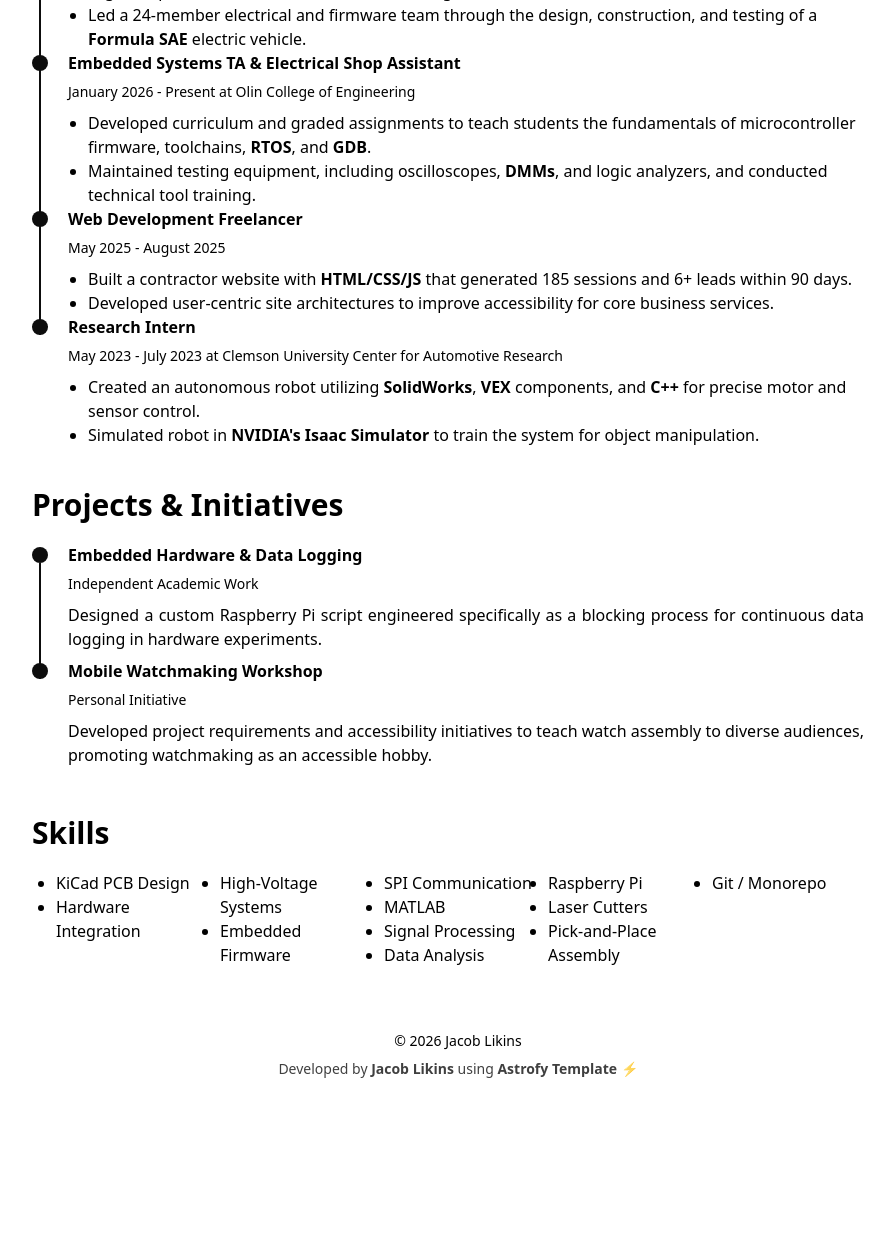
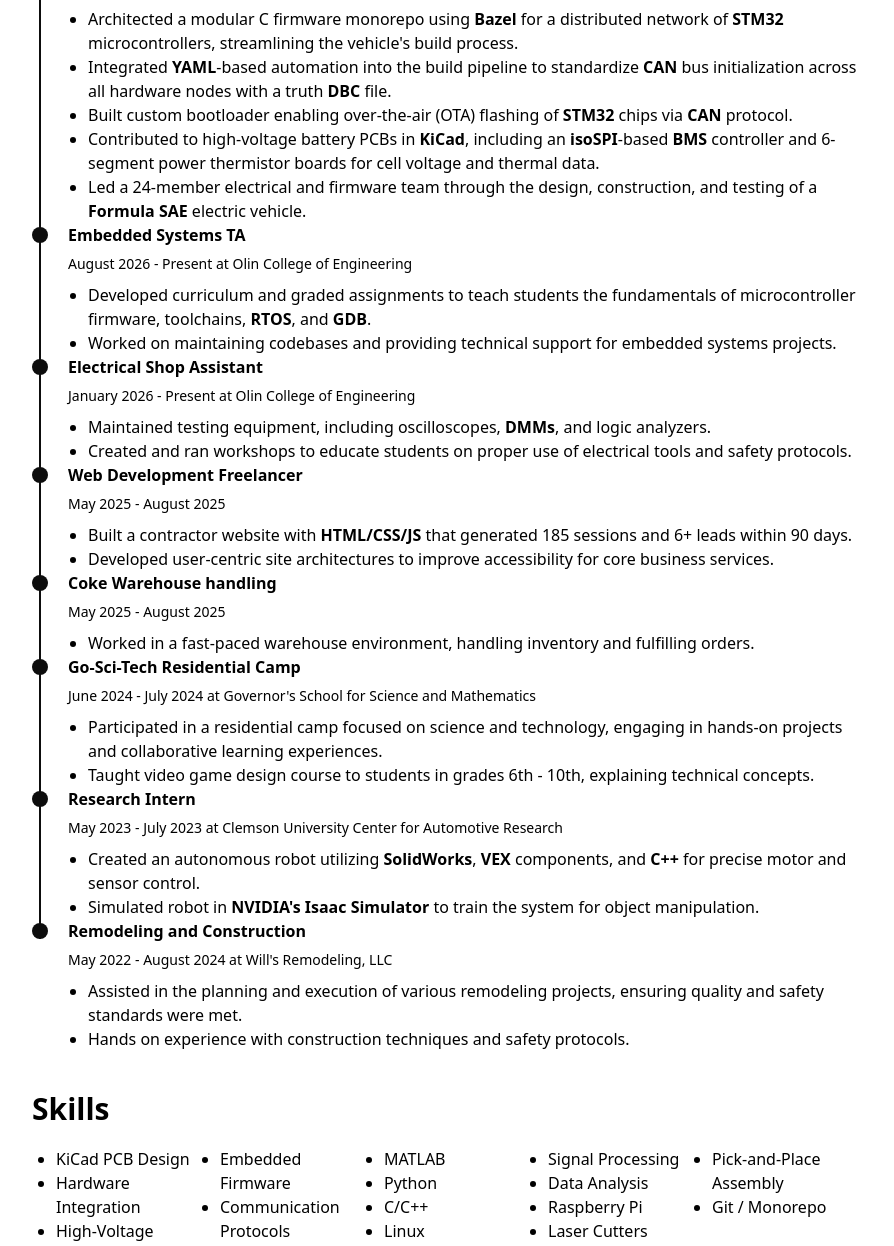
Before and after one commit to jalikins/myportfolio, an Astro site: page /cv in a window 1280 px wide. Shown: the part 945-2191 px from the top of the page, without its empty margins (334-1228 px from the left). Before the commit the page ends 2044 px from the top, so only its background shows below. Built offline with nearby package versions, Linux system fonts and the light colour scheme; Astro itself is replaced by a stand-in of ours.

Commit message:
finnished CV

```diff
--- a/src/pages/cv.astro
+++ b/src/pages/cv.astro
@@ -26,6 +26,22 @@ I am an Electrical and Computing Engineering (ECE) student at Olin College of En
         <li>Relevant Coursework
           <ul class="list-disc ml-5">
             <li>Software Design, Micro Electronics, Computer Architecture, Signals, Integrated Engineering Design, Linear Algebra, Project Management, Calculus I, II, and III, MATLAB, Discrete, Collaborative Design</li>
+          </ul>
+        </li>
+      </ul>
+    </TimeLineElement>
+
+    <TimeLineElement
+      title="South Carolina Governor's School for Science and Mathematics"
+      subtitle="Class of 2024 | Governor's High School Diploma"
+    >
+      <ul class="list-disc ml-5">
+        <li>Boarding State High School</li>
+        <li>Relevant College Coursework
+          <ul class="list-disc ml-5">
+            <li>
+              Electronics, Engineering Disciplines, Robotics, Engineering Product, MATLAB, Electromagnetism, Calculus based Physics, AP Chemistry
+            </li>
           </ul>
         </li>
       </ul>
@@ -62,12 +78,22 @@ I am an Electrical and Computing Engineering (ECE) student at Olin College of En
     </TimeLineElement>
 
     <TimeLineElement
-      title="Embedded Systems TA & Electrical Shop Assistant"
+      title="Embedded Systems TA"
+      subtitle="August 2026 - Present at Olin College of Engineering"
+    >
+      <ul class="list-disc ml-5">
+        <li>Developed curriculum and graded assignments to teach students the fundamentals of microcontroller firmware, toolchains, <strong>RTOS</strong>, and <strong>GDB</strong>.</li>
+        <li>Worked on maintaining codebases and providing technical support for embedded systems projects.</li>
+      </ul>
+    </TimeLineElement>
+
+    <TimeLineElement
+      title="Electrical Shop Assistant"
       subtitle="January 2026 - Present at Olin College of Engineering"
     >
       <ul class="list-disc ml-5">
-        <li>Developed curriculum and graded assignments to teach students the fundamentals of microcontroller firmware, toolchains, <strong>RTOS</strong>, and <strong>GDB</strong>.</li>
-        <li>Maintained testing equipment, including oscilloscopes, <strong>DMMs</strong>, and logic analyzers, and conducted technical tool training.</li>
+        <li>Maintained testing equipment, including oscilloscopes, <strong>DMMs</strong>, and logic analyzers.</li>
+        <li>Created and ran workshops to educate students on proper use of electrical tools and safety protocols.</li>
       </ul>
     </TimeLineElement>
 
@@ -82,6 +108,25 @@ I am an Electrical and Computing Engineering (ECE) student at Olin College of En
     </TimeLineElement>
 
     <TimeLineElement
+      title="Coke Warehouse handling"
+      subtitle="May 2025 - August 2025"
+    >
+      <ul class="list-disc ml-5">
+        <li>Worked in a fast-paced warehouse environment, handling inventory and fulfilling orders.</li>
+      </ul>
+    </TimeLineElement>
+
+    <TimeLineElement
+      title="Go-Sci-Tech Residential Camp"
+      subtitle="June 2024 - July 2024 at Governor's School for Science and Mathematics"
+    >
+      <ul class="list-disc ml-5">
+        <li>Participated in a residential camp focused on science and technology, engaging in hands-on projects and collaborative learning experiences.</li>
+        <li>Taught video game design course to students in grades 6th - 10th, explaining technical concepts.</li>
+      </ul>
+    </TimeLineElement>
+
+    <TimeLineElement
       title="Research Intern"
       subtitle="May 2023 - July 2023 at Clemson University Center for Automotive Research"
     >
@@ -90,9 +135,19 @@ I am an Electrical and Computing Engineering (ECE) student at Olin College of En
         <li>Simulated robot in <strong>NVIDIA's Isaac Simulator</strong> to train the system for object manipulation.</li>
       </ul>
     </TimeLineElement>
+
+    <TimeLineElement
+      title="Remodeling and Construction"
+      subtitle="May 2022 - August 2024 at Will's Remodeling, LLC"
+    >
+      <ul class="list-disc ml-5">
+        <li>Assisted in the planning and execution of various remodeling projects, ensuring quality and safety standards were met.</li>
+        <li>Hands on experience with construction techniques and safety protocols.</li>
+      </ul>
+    </TimeLineElement>
 </div>
 
-  <div class="mb-5">
+  <!-- <div class="mb-5">
     <div class="text-3xl w-full font-bold">Projects & Initiatives</div>
   </div>
 
@@ -109,7 +164,7 @@ I am an Electrical and Computing Engineering (ECE) student at Olin College of En
     >
       Developed project requirements and accessibility initiatives to teach watch assembly to diverse audiences, promoting watchmaking as an accessible hobby.
     </TimeLineElement>
-  </div>
+  </div> -->
 
   <div class="mb-5">
     <div class="text-3xl w-full font-bold">Skills</div>
@@ -118,10 +173,13 @@ I am an Electrical and Computing Engineering (ECE) student at Olin College of En
   <ul class="list-disc md:columns-5 columns-2 mx-6">
     <li>KiCad PCB Design</li>
     <li>Hardware Integration</li>
-    <li>High-Voltage Systems</li>
+    <li>High-Voltage</li>
     <li>Embedded Firmware</li>
-    <li>SPI Communication</li>
+    <li>Communication Protocols</li>
     <li>MATLAB</li>
+    <li>Python</li>
+    <li>C/C++</li>
+    <li>Linux</li>
     <li>Signal Processing</li>
     <li>Data Analysis</li>
     <li>Raspberry Pi</li>
```
